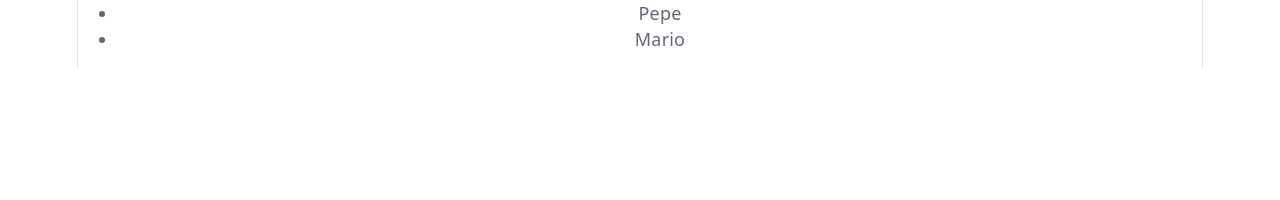
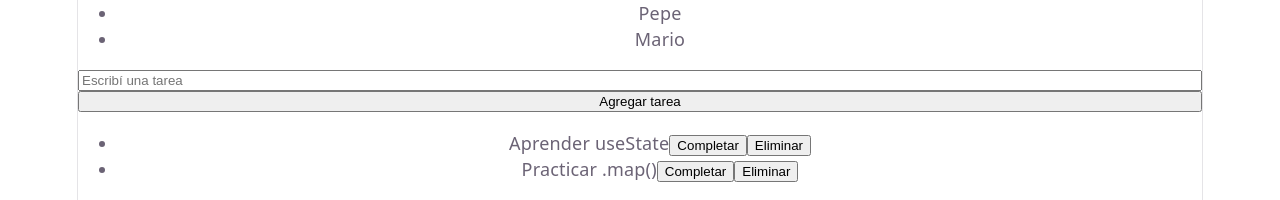
Before and after one commit to julietainsaurraldegm2/React-bootcamp-Julieta, a React (Vite) app in the folder react-bootcamp-Julieta/: page / in a window 1280 px wide. Shown: the part 1137-1337 px from the top of the page. Before the commit the page ends 1207 px from the top, so only its background shows below. Built offline with nearby package versions, Linux system fonts and the light colour scheme.

Commit message:
feat: add Tareas component for task management

```diff
--- a/react-bootcamp-Julieta/src/App.tsx
+++ b/react-bootcamp-Julieta/src/App.tsx
@@ -5,6 +5,7 @@ import Post from './Class3/Post'
 import TrafficLight from './Class4/TrafficLight'
 import StockWarning from './Class4/Stock'
 import NameList from './Class4/Nombres'
+import Tareas from './TodoList'
 
 function App() {
 
@@ -16,6 +17,7 @@ function App() {
     <TrafficLight/>
     <StockWarning/>
     <NameList/>
+    <Tareas/>
     </>
   )
 }
--- /dev/null
+++ b/react-bootcamp-Julieta/src/TodoList.tsx
@@ -0,0 +1,80 @@
+import { useState } from "react";
+
+interface Tarea {
+    id: number;
+    texto: string;
+    prioridad: string;
+    completada: boolean;
+}
+
+function Tareas() {
+
+    const [tareas, setTareas] = useState<Tarea[]>([
+        {
+            id: 1, texto: "Aprender useState", prioridad: "alta", completada: false
+        },
+        {
+            id: 2, texto: "Practicar .map()", prioridad: "media", completada: false
+        },
+    ]);
+
+    const [textoTarea, setTextoTarea] = useState("");
+
+    function agregarTarea() {
+        const nuevaTarea: Tarea = {
+            id: Date.now(),
+            texto: textoTarea,
+            prioridad: "media",
+            completada: false,
+        };
+
+        setTareas([...tareas, nuevaTarea]);
+        setTextoTarea("");
+    }
+
+    function eliminarTarea(id: number) {
+        setTareas(tareas.filter((t) => t.id !== id));
+    }
+
+    function alternarCompletada(id: number) {
+        setTareas(
+            tareas.map((t) =>
+                t.id === id
+                    ? { ...t, completada: !t.completada }
+                    : t
+            ));
+    }
+
+    return (
+        <>
+        <input
+            type="text"
+            value={textoTarea}
+            onChange={(e) => setTextoTarea(e.target.value)}
+            placeholder="Escribí una tarea"
+            />
+
+        <button onClick={agregarTarea}>
+            Agregar tarea
+        </button>
+
+           <ul>
+            {tareas.map((tarea) => (
+                <li key={tarea.id}>
+                {tarea.texto}
+
+                <button onClick={() => alternarCompletada(tarea.id)}>
+                    {tarea.completada ? "Marcar pendiente": "Completar"}
+                </button>
+
+                <button onClick={() => eliminarTarea(tarea.id)}>
+                   Eliminar
+                </button>
+                    </li>
+                ))}
+            </ul>
+        </>
+    );
+}
+
+export default Tareas;
```
